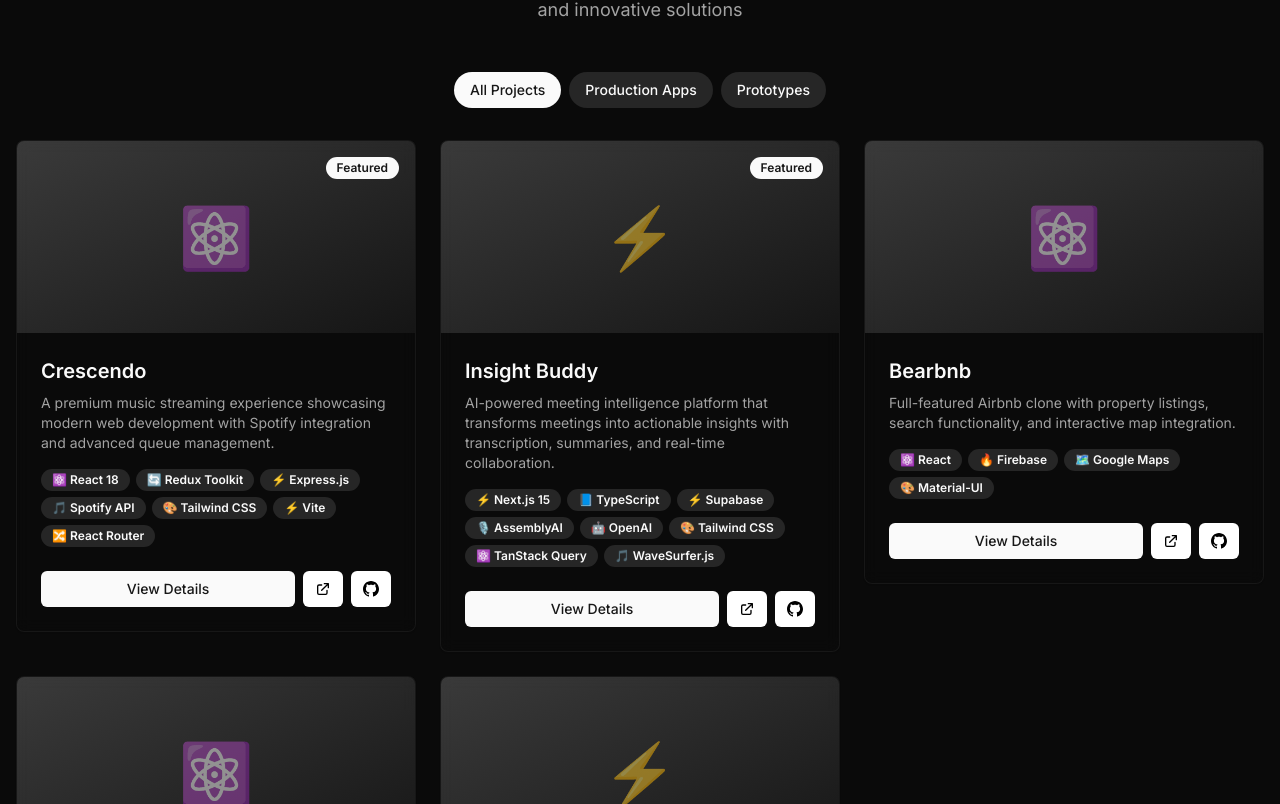
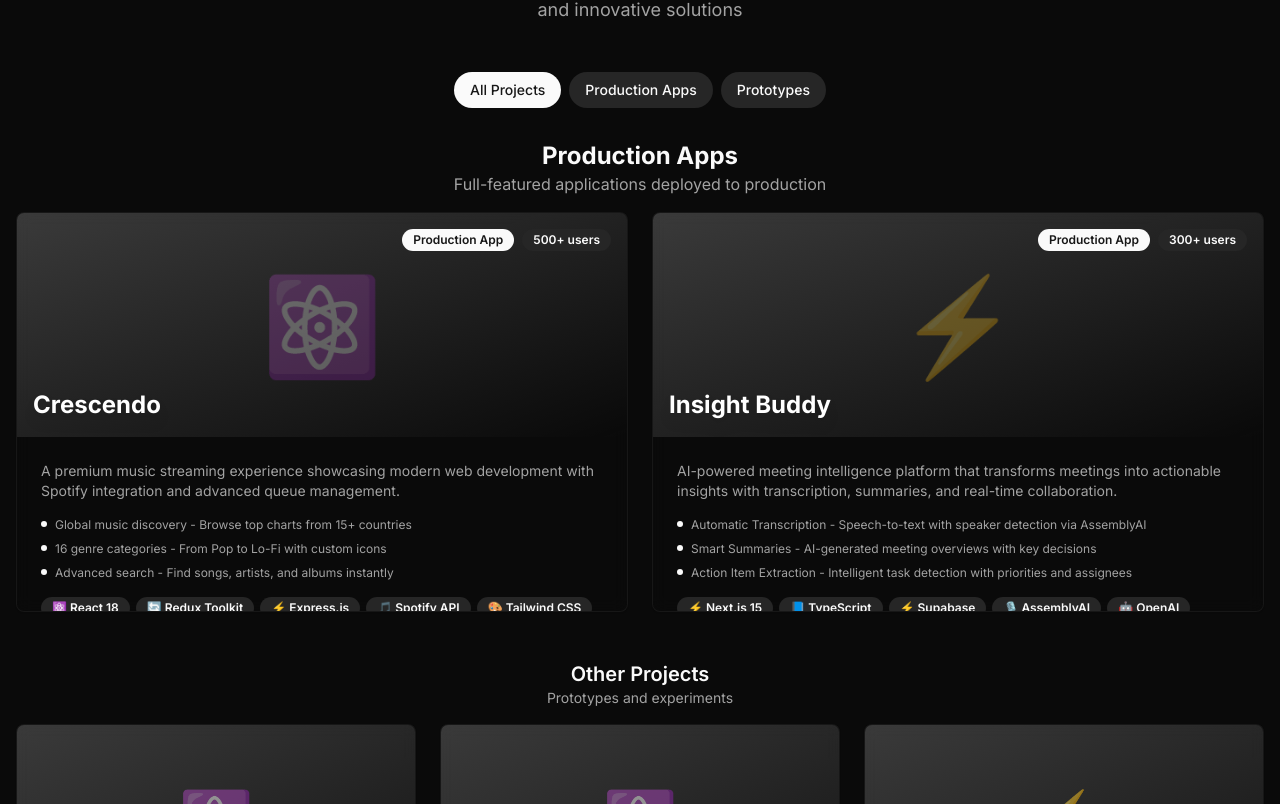
Before and after one commit to swz22/portfolio-jk, a Next.js app: page / in a window 1280 px wide. Shown: the part 976-1780 px from the top of the page. Built offline with nearby package versions, Linux system fonts and the light colour scheme; no server answers.

Commit message:
feat: separate production apps showcase from prototypes in grid layout

```diff
--- a/components/sections/projects/project-grid.tsx
+++ b/components/sections/projects/project-grid.tsx
@@ -3,6 +3,7 @@
 import { useMemo } from 'react';
 import { Project } from '@/types';
 import { ProjectCard } from './project-card';
+import { FeaturedProjectCard } from './featured-project-card';
 import { motion, AnimatePresence } from 'framer-motion';
 
 interface ProjectGridProps {
@@ -11,33 +12,71 @@ interface ProjectGridProps {
 }
 
 export function ProjectGrid({ projects, onOpenModal }: ProjectGridProps) {
-  const projectCards = useMemo(
+  const { featuredProjects, regularProjects } = useMemo(() => {
+    const featured = projects.filter(
+      (p) => p.featured && p.category === 'production'
+    );
+    const regular = projects.filter(
+      (p) => !p.featured || p.category !== 'production'
+    );
+    return { featuredProjects: featured, regularProjects: regular };
+  }, [projects]);
+
+  const featuredCards = useMemo(
     () =>
-      projects.map((project, index) => (
-        <motion.div
+      featuredProjects.map((project, index) => (
+        <FeaturedProjectCard
           key={project.id}
-          layout
-          initial={{ opacity: 0, scale: 0.8 }}
-          animate={{ opacity: 1, scale: 1 }}
-          exit={{ opacity: 0, scale: 0.8 }}
-          transition={{ duration: 0.3 }}
-        >
-          <ProjectCard
-            project={project}
-            index={index}
-            onOpenModal={onOpenModal}
-          />
-        </motion.div>
+          project={project}
+          index={index}
+          onOpenModal={onOpenModal}
+        />
       )),
-    [projects, onOpenModal]
+    [featuredProjects, onOpenModal]
+  );
+
+  const regularCards = useMemo(
+    () =>
+      regularProjects.map((project, index) => (
+        <ProjectCard
+          key={project.id}
+          project={project}
+          index={index}
+          onOpenModal={onOpenModal}
+        />
+      )),
+    [regularProjects, onOpenModal]
   );
 
   return (
-    <motion.div
-      layout
-      className="grid grid-cols-1 gap-6 md:grid-cols-2 lg:grid-cols-3"
-    >
-      <AnimatePresence mode="popLayout">{projectCards}</AnimatePresence>
-    </motion.div>
+    <div className="space-y-12">
+      {featuredProjects.length > 0 && (
+        <div className="space-y-4">
+          <div className="text-center">
+            <h3 className="text-2xl font-bold">Production Apps</h3>
+            <p className="text-muted-foreground">
+              Full-featured applications deployed to production
+            </p>
+          </div>
+          <div className="grid grid-cols-1 gap-6 md:grid-cols-2">
+            <AnimatePresence mode="popLayout">{featuredCards}</AnimatePresence>
+          </div>
+        </div>
+      )}
+
+      {regularProjects.length > 0 && (
+        <div className="space-y-4">
+          <div className="text-center">
+            <h3 className="text-xl font-semibold">Other Projects</h3>
+            <p className="text-sm text-muted-foreground">
+              Prototypes and experiments
+            </p>
+          </div>
+          <div className="grid grid-cols-1 gap-6 md:grid-cols-2 lg:grid-cols-3 [&>*]:!h-[500px]">
+            <AnimatePresence mode="popLayout">{regularCards}</AnimatePresence>
+          </div>
+        </div>
+      )}
+    </div>
   );
 }
```
